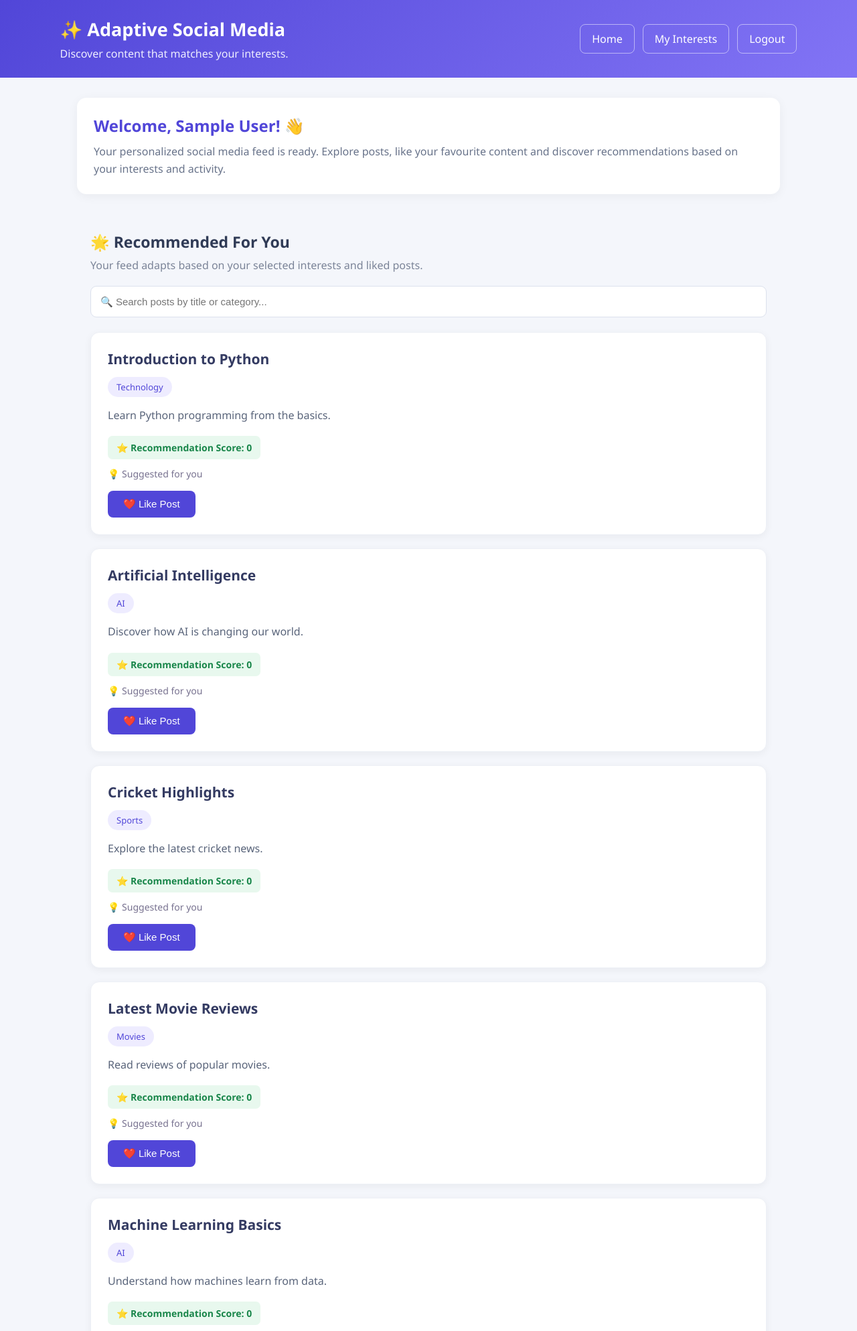
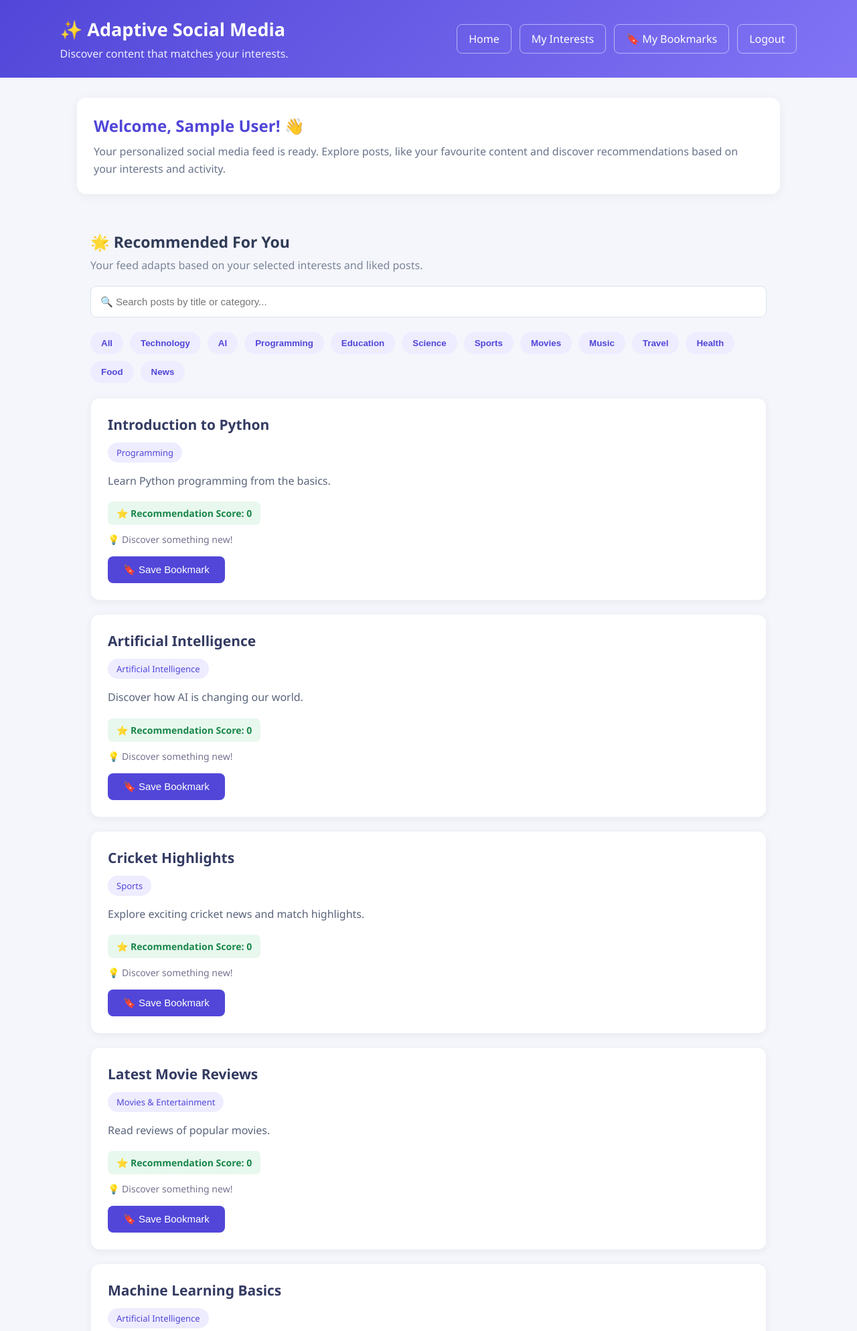
Before and after one commit to shaiksharleen/adaptive-social-media-recommendation-system, a Flask app: page /dashboard in a window 1280 px wide. Shown: the top 1988 px of the page at 67% size. Run offline with Flask 3, Linux system fonts and the light colour scheme; the visitor is signed in with stand-in values (Sample User, id 1).

Commit message:
Add bookmarks and improve recommendation features

```diff
--- a/app.py
+++ b/app.py
@@ -42,35 +42,36 @@ def init_db():
 
 init_db()
 # Sample social media posts
+# Sample social media posts
 posts = [
     {
         "id": 1,
         "title": "Introduction to Python",
-        "category": "Technology",
+        "category": "Programming",
         "content": "Learn Python programming from the basics."
     },
     {
         "id": 2,
         "title": "Artificial Intelligence",
-        "category": "AI",
+        "category": "Artificial Intelligence",
         "content": "Discover how AI is changing our world."
     },
     {
         "id": 3,
         "title": "Cricket Highlights",
         "category": "Sports",
-        "content": "Explore the latest cricket news."
+        "content": "Explore exciting cricket news and match highlights."
     },
     {
         "id": 4,
         "title": "Latest Movie Reviews",
-        "category": "Movies",
+        "category": "Movies & Entertainment",
         "content": "Read reviews of popular movies."
     },
     {
         "id": 5,
         "title": "Machine Learning Basics",
-        "category": "AI",
+        "category": "Artificial Intelligence",
         "content": "Understand how machines learn from data."
     },
     {
@@ -94,13 +95,13 @@ posts = [
     {
         "id": 9,
         "title": "Healthy Lifestyle Tips",
-        "category": "Health",
+        "category": "Health & Fitness",
         "content": "Explore simple ways to stay healthy."
     },
     {
         "id": 10,
         "title": "Exploring Artificial Intelligence",
-        "category": "Technology",
+        "category": "Artificial Intelligence",
         "content": "Discover how AI is transforming everyday life."
     },
     {
@@ -108,14 +109,126 @@ posts = [
         "title": "Cybersecurity Awareness",
         "category": "Technology",
         "content": "Learn simple ways to protect your digital information."
+    },
+    {
+        "id": 12,
+        "title": "Python Programming Projects",
+        "category": "Programming",
+        "content": "Explore beginner-friendly Python projects."
+    },
+    {
+        "id": 13,
+        "title": "Future of Robotics",
+        "category": "Science",
+        "content": "Discover how robots are transforming industries."
+    },
+    {
+        "id": 14,
+        "title": "Space Exploration",
+        "category": "Science",
+        "content": "Explore planets, galaxies and space missions."
+    },
+    {
+        "id": 15,
+        "title": "Football World Updates",
+        "category": "Sports",
+        "content": "Catch up on football matches and tournaments."
+    },
+    {
+        "id": 16,
+        "title": "Olympic Games",
+        "category": "Sports",
+        "content": "Discover inspiring Olympic sports stories."
+    },
+    {
+        "id": 17,
+        "title": "Best Educational Websites",
+        "category": "Education",
+        "content": "Find useful websites for learning new skills."
+    },
+    {
+        "id": 18,
+        "title": "Online Learning Tips",
+        "category": "Education",
+        "content": "Improve your learning experience with online resources."
+    },
+    {
+        "id": 19,
+        "title": "Fitness at Home",
+        "category": "Health & Fitness",
+        "content": "Try simple exercises and home workouts."
+    },
+    {
+        "id": 20,
+        "title": "Mental Wellness",
+        "category": "Health & Fitness",
+        "content": "Learn about stress management and healthy habits."
+    },
+    {
+        "id": 21,
+        "title": "Popular Music Trends",
+        "category": "Music",
+        "content": "Explore popular songs and music trends."
+    },
+    {
+        "id": 22,
+        "title": "Learn About Musical Instruments",
+        "category": "Music",
+        "content": "Discover different musical instruments and sounds."
+    },
+    {
+        "id": 23,
+        "title": "Beautiful Places to Visit",
+        "category": "Travel",
+        "content": "Explore amazing destinations around the world."
+    },
+    {
+        "id": 24,
+        "title": "Travel Photography",
+        "category": "Travel",
+        "content": "Learn how to capture memorable travel moments."
+    },
+    {
+        "id": 25,
+        "title": "Healthy Indian Food",
+        "category": "Food",
+        "content": "Discover delicious and nutritious Indian meals."
+    },
+    {
+        "id": 26,
+        "title": "Easy Cooking Recipes",
+        "category": "Food",
+        "content": "Try simple recipes that you can prepare at home."
+    },
+    {
+        "id": 27,
+        "title": "Today's Technology News",
+        "category": "News",
+        "content": "Stay informed about technology developments."
+    },
+    {
+        "id": 28,
+        "title": "Science Discoveries",
+        "category": "News",
+        "content": "Read about interesting scientific discoveries."
+    },
+    {
+        "id": 29,
+        "title": "Movies Coming Soon",
+        "category": "Movies & Entertainment",
+        "content": "Explore upcoming movies and entertainment releases."
+    },
+    {
+        "id": 30,
+        "title": "Latest Smartphone Innovations",
+        "category": "Technology",
+        "content": "Discover new smartphone features and innovations."
     }
-
-
 ]
-
 # Store user interests and likes temporarily
 user_interests = {}
 user_likes = {}
+user_bookmarks = {}
 
 @app.route("/")
 def home():
@@ -209,18 +322,27 @@ def dashboard():
             score += 3
 
         # Identify why the post is recommended
+        # Explain why the post is recommended
+	        # Explain why the post is recommended
         reasons = []
 
         if post["category"] in interests:
-            reasons.append("Based on your selected interests")
+            reasons.append(
+                f"Matches your selected interest: {post['category']}"
+            )
 
         if post["category"] in liked_categories:
-            reasons.append("Based on posts you liked")
+            reasons.append(
+                f"You previously liked posts in {post['category']}"
+            )
+
+        if not reasons:
+            reasons.append("Discover something new!")
 
         recommended_posts.append({
             **post,
             "score": score,
-            "reason": " & ".join(reasons) if reasons else "Suggested for you"
+            "reason": " & ".join(reasons)
         })
 
     # Show the highest-scoring posts first
@@ -247,7 +369,20 @@ def interests():
 
         return redirect(url_for("dashboard"))
 
-    categories = ["Technology", "AI", "Sports", "Movies"]
+    categories = [
+    "Technology",
+    "Artificial Intelligence",
+    "Programming",
+    "Education",
+    "Science",
+    "Sports",
+    "Movies & Entertainment",
+    "Music",
+    "Travel",
+    "Health & Fitness",
+    "Food",
+    "News"
+]
 
     return render_template(
         "interests.html",
@@ -272,6 +407,57 @@ def like_post(post_id):
 
     return redirect(url_for("dashboard"))
 
+@app.route("/bookmark/<int:post_id>", methods=["POST"])
+def bookmark_post(post_id):
+    if "email" not in session:
+        return redirect(url_for("login"))
+
+    if not any(post["id"] == post_id for post in posts):
+        return "Post not found", 404
+
+    email = session["email"]
+
+    if email not in user_bookmarks:
+        user_bookmarks[email] = []
+
+    if post_id not in user_bookmarks[email]:
+        user_bookmarks[email].append(post_id)
+
+    return redirect(url_for("dashboard"))
+
+
+@app.route("/remove_bookmark/<int:post_id>", methods=["POST"])
+def remove_bookmark(post_id):
+    if "email" not in session:
+        return redirect(url_for("login"))
+
+    email = session["email"]
+
+    if email in user_bookmarks and post_id in user_bookmarks[email]:
+        user_bookmarks[email].remove(post_id)
+
+    return redirect(url_for("bookmarks"))
+
+
+@app.route("/bookmarks")
+def bookmarks():
+    if "email" not in session:
+        return redirect(url_for("login"))
+
+    email = session["email"]
+
+    saved_ids = user_bookmarks.get(email, [])
+
+    saved_posts = [
+        post for post in posts
+        if post["id"] in saved_ids
+    ]
+
+    return render_template(
+        "bookmarks.html",
+        name=session["name"],
+        posts=saved_posts
+    )
 
 @app.route("/logout")
 def logout():
--- a/templates/dashboard.html
+++ b/templates/dashboard.html
@@ -107,7 +107,27 @@
         .search-box:focus {
             border-color: #685ce5;
         }
+        .category-filters {
+   	     display: flex;
+             flex-wrap: wrap;
+    	     gap: 10px;
+    	     margin-bottom: 22px;
+	}
 
+	.category-filters button {
+    	     padding: 9px 16px;
+    	     border: none;
+    	     border-radius: 20px;
+    	     background: #eeecff;
+    	     color: #5146d8;
+    	     cursor: pointer;
+    	     font-weight: bold;
+	}
+
+	.category-filters button:hover {
+    	     background: #5146d8;
+    	     color: white;
+	}
         .post {
             background: white;
             padding: 25px;
@@ -226,6 +246,7 @@
     <nav>
     	<a href="/dashboard">Home</a>
     	<a href="/interests">My Interests</a>
+    	<a href="/bookmarks">🔖 My Bookmarks</a>
     	<a href="/logout">Logout</a>
     </nav>
 </header>
@@ -254,7 +275,21 @@
         placeholder="🔍 Search posts by title or category..."
         onkeyup="searchPosts()"
     >
-
+    <div class="category-filters">
+    	<button onclick="filterCategory('All')">All</button>
+    	<button onclick="filterCategory('Technology')">Technology</button>
+    	<button onclick="filterCategory('Artificial Intelligence')">AI</button>
+    	<button onclick="filterCategory('Programming')">Programming</button>
+    	<button onclick="filterCategory('Education')">Education</button>
+    	<button onclick="filterCategory('Science')">Science</button>
+    	<button onclick="filterCategory('Sports')">Sports</button>
+    	<button onclick="filterCategory('Movies & Entertainment')">Movies</button>
+    	<button onclick="filterCategory('Music')">Music</button>
+    	<button onclick="filterCategory('Travel')">Travel</button>
+    	<button onclick="filterCategory('Health & Fitness')">Health</button>
+    	<button onclick="filterCategory('Food')">Food</button>
+    	<button onclick="filterCategory('News')">News</button>
+    </div>
     <div id="postsContainer">
 
         {% for post in posts %}
@@ -279,9 +314,9 @@
                 💡 {{ post.reason }}
             </p>
 
-            <form action="/like/{{ post.id }}" method="POST">
+            <form action="/bookmark/{{ post.id }}" method="POST">
     		<button type="submit" class="like-btn">
-                    ❤️ Like Post
+        	    🔖 Save Bookmark
     		</button>
 	    </form>
 
@@ -319,6 +354,22 @@
                 text.includes(input) ? "block" : "none";
         });
     }
+    function filterCategory(category) {
+    	let posts = document.querySelectorAll(".post");
+
+    	posts.forEach(function(post) {
+        	let postCategory = post.querySelector(".category")
+            	.innerText.trim();
+
+        	if (category === "All" || postCategory === category) {
+            	post.style.display = "block";
+        	} else {
+            	    post.style.display = "none";
+        	}
+    	});
+
+    	document.getElementById("searchInput").value = "";
+}
 </script>
 
 </body>
```
Also changed, not shown: templates/bookmarks.html (added, +109 -0 lines). Lines whose indentation alone changed are shown as unchanged.
